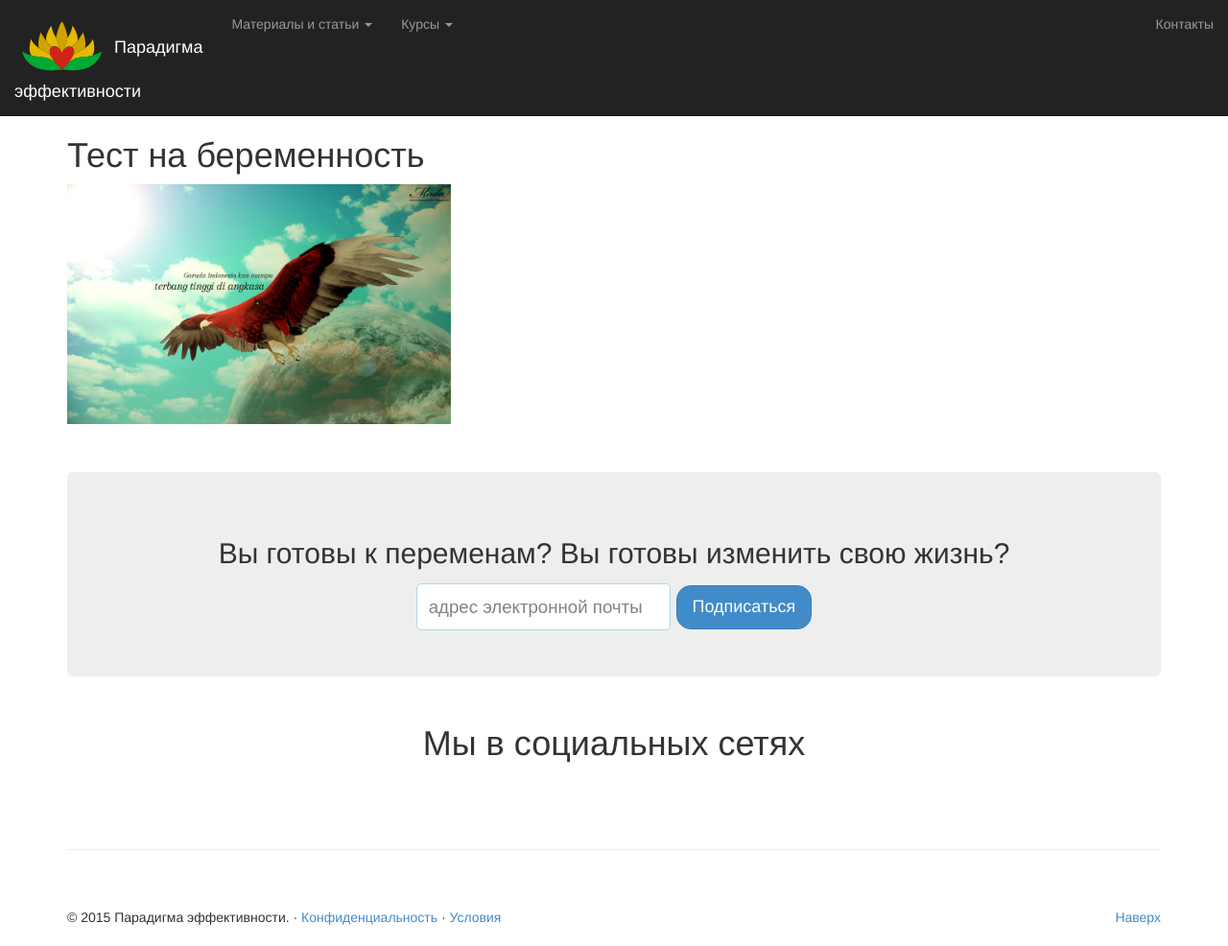
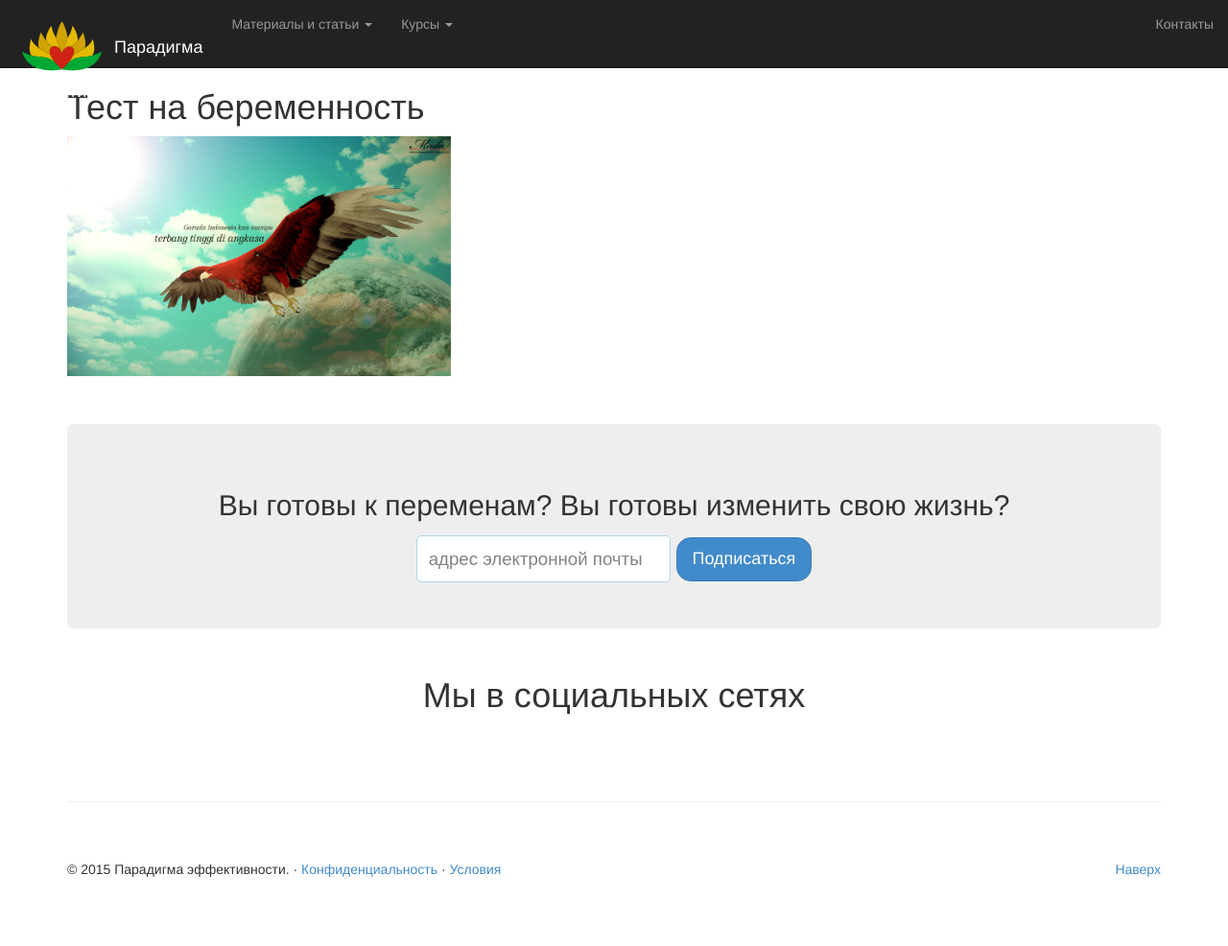
Before and after one commit to EfficiencyParadigm/EfficiencyParadigm.github.io, a Jekyll site: the page built from TestGaruda.md, in a window 1280 px wide and 986 px high. Shown: the whole window at 96% size. Built offline with Jekyll 4.4.1, drawn with Linux system fonts in a browser that asks for light colours.

Commit message:
Update navbarcontent.html

```diff
--- a/_includes/navbarcontent.html
+++ b/_includes/navbarcontent.html
@@ -6,7 +6,7 @@
 			<span class="icon-bar"></span>
 			<span class="icon-bar"></span>
 		</button>
-		<a class="navbar-brand" href="/">
+		<a class="navbar-brand" href="/" style="max-height: 70px;">
 	        	<img alt="Brand" src="/images/logo.svg" style="max-height: 70px;">
 	        	<span>Парадигма<br />эффективности</span>
 	      	</a>
```
